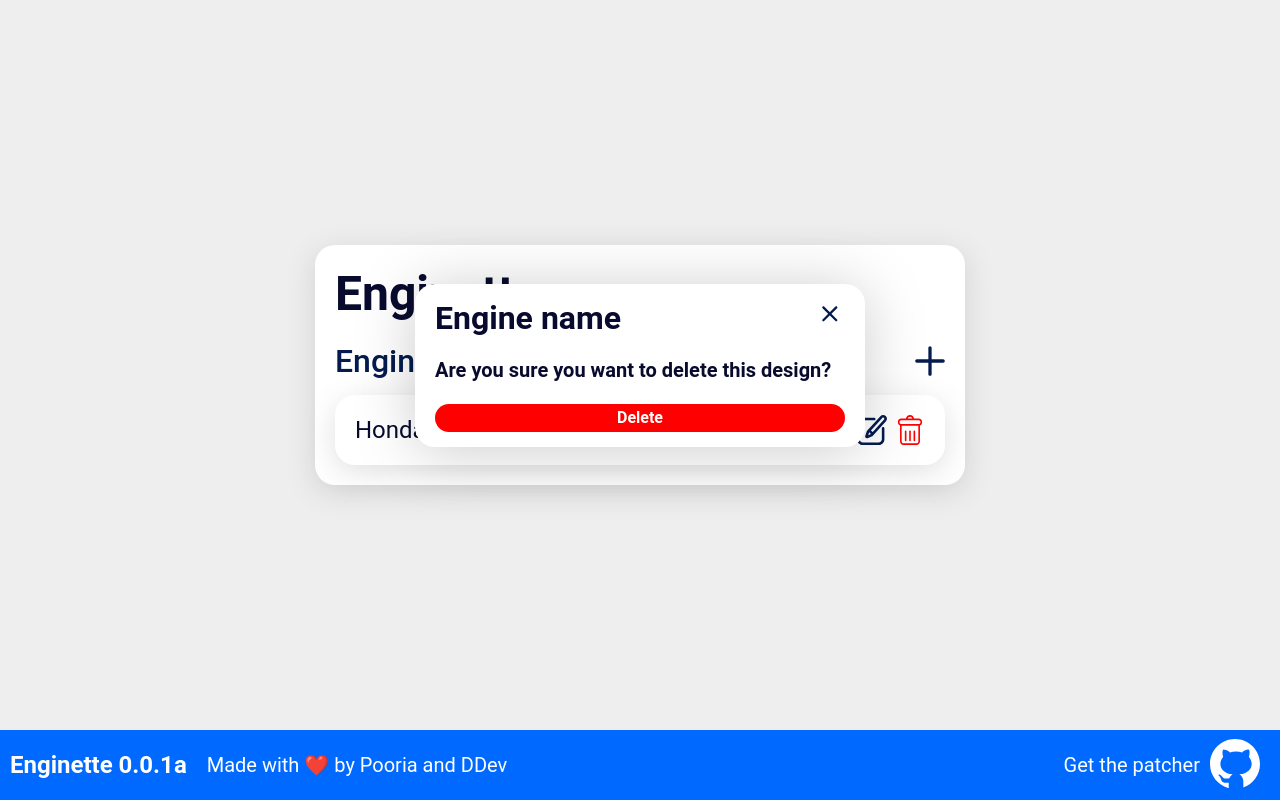
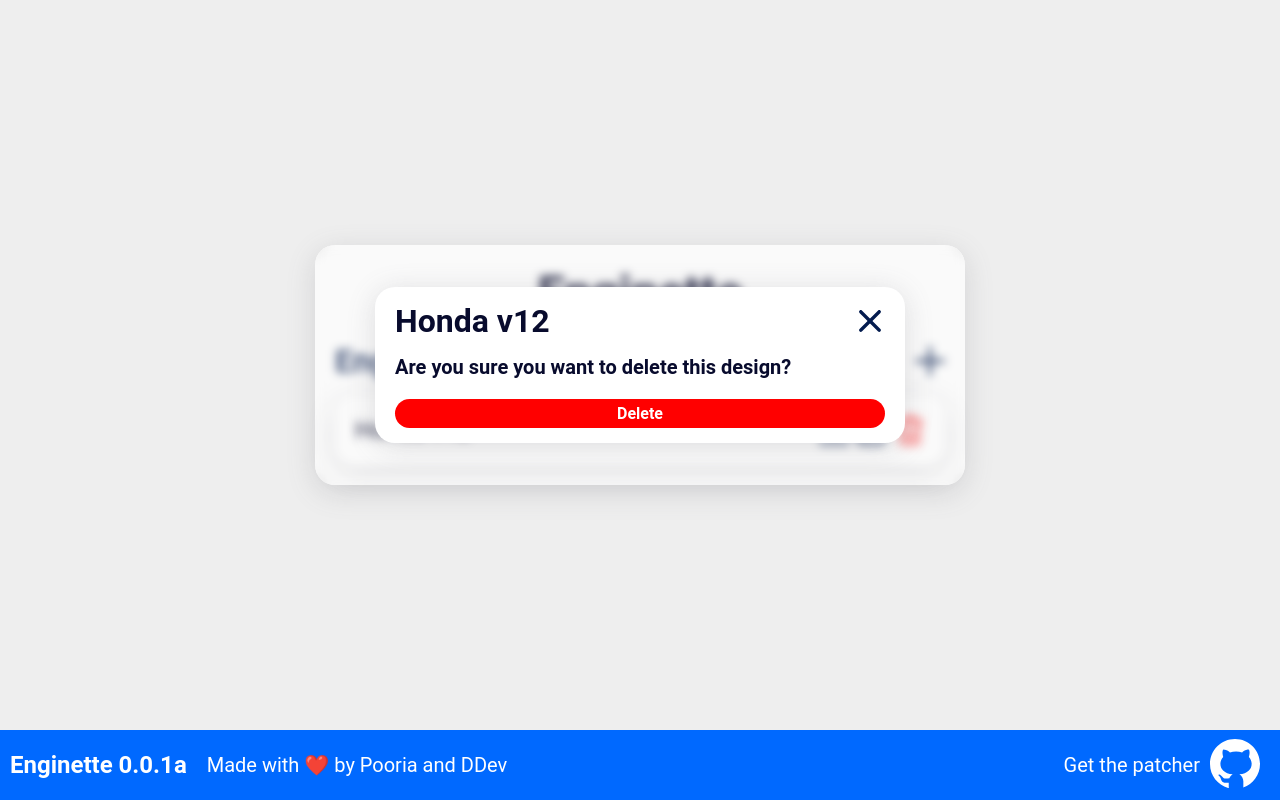
Before and after one commit to Enginette/enginette, a React (Create React App) app: page / in a window 1280 px wide. Both pictures are taken after a click on the picture 910 px from the left and 430 px from the top of the page. Built offline with nearby package versions, Linux system fonts and the light colour scheme; the HTML template or start-up script is replaced by a standard one.

Commit message:
fixed delete popup

```diff
--- /dev/null
+++ b/src/components/Engines/DeleteEngine.jsx
@@ -0,0 +1,81 @@
+import styled from "styled-components";
+import plus from "../../images/plus.svg";
+
+const DeleteEngineDiv = styled.div`
+	width: 100%;
+	height: 100%;
+	border-radius: 20px;
+	display: flex;
+	justify-content: center;
+	align-items: center;
+	backdrop-filter: blur(5px);
+	position: absolute;
+	top: 0;
+	left: 0;
+	background-color: rgba(230, 230, 230, 0.2);
+	padding: 60px;
+`;
+
+const DeleteConfirmation = styled.div`
+	box-shadow: 0px 4px 29px rgba(100, 100, 111, 0.2);
+	background-color: white;
+	border-radius: 20px;
+	padding: 15px 20px;
+	width: 100%;
+	> p {
+		font-size: 20px;
+		font-weight: bold;
+		color: #080b2d;
+		width: 100%;
+		margin-bottom: 20px;
+	}
+	> button {
+		cursor: pointer;
+		outline: none;
+		border: none;
+		width: 100%;
+		padding: 5px 0;
+		background-color: red;
+		color: white;
+		font-size: 16px;
+		font-weight: bold;
+		text-align: center;
+		border-radius: 2em;
+	}
+`;
+
+const Top = styled.div`
+	display: flex;
+	justify-content: space-between;
+	align-items: center;
+	width: 100%;
+	margin-bottom: 15px;
+	> h3 {
+		font-size: 32px;
+		font-weight: bold;
+		color: #080b2d;
+	}
+	> img {
+		cursor: pointer;
+		width: 30px;
+		height: 30px;
+		transform: rotate(45deg);
+	}
+`;
+
+const DeleteEngine = ({ cancel, name = "Honda v12" }) => {
+	return (
+		<DeleteEngineDiv>
+			<DeleteConfirmation>
+				<Top>
+					<h3>{name}</h3>
+					<img src={plus} alt="cancelButton" onClick={cancel} />
+				</Top>
+				<p>Are you sure you want to delete this design?</p>
+				<button>Delete</button>
+			</DeleteConfirmation>
+		</DeleteEngineDiv>
+	);
+};
+
+export default DeleteEngine;
--- a/src/pages/Home.jsx
+++ b/src/pages/Home.jsx
@@ -4,6 +4,7 @@
 import Engine from "../components/Engines/Engine";
 import NewEngine from "../components/Engines/NewEngine";
 import { useState } from "react";
+import DeleteEngine from "../components/Engines/DeleteEngine";
 
 const HomeDiv = styled.div`
 	display: flex;
@@ -22,6 +23,7 @@
 	align-items: center;
 	width: 650px;
 	box-shadow: 0px 7px 29px rgba(100, 100, 111, 0.2);
+	position: relative;
 	> h1 {
 		font-size: 48px;
 		color: #080b2d;
@@ -55,90 +57,6 @@
 	width: 100%;
 `;
 
-const Blur = styled.div`
-	filter: blur(10px);
-	width: 100%;
-	transition: filter 250ms;
-	> h1 {
-		font-size: 48px;
-		color: #080b2d;
-		margin-bottom: 20px;
-	}
-`;
-
-const DeleteConfirmator = styled.div`
-	display: flex;
-	padding: 15px 20px;
-	flex-direction: column;
-	position: absolute;
-	justify-content: space-between;
-	align-self: center;
-
-	width: 450px;
-	height: 163px;
-
-	filter: drop-shadow(0px 4px 29px rgba(0, 0, 0, 0.2));
-
-	border-radius: 20px;
-	background-color: white;
-
-	animation-name: fadein;
-	animation-duration: 250ms;
-	animation-iteration-count: 1;
-
-	@keyframes fadein {
-		from { opacity: 0%; }
-		to { opacity: 100%; }
-	}
-
-	> h2 {
-		padding: 10px 0;
-		font-family: 'Roboto';
-		font-style: normal;
-		font-weight: 700;
-		font-size: 20px;
-		color: #080B2D;
-	}
-`;
-
-const DeleteConfirmatorTop = styled.div`
-	display: flex;
-	width: 100%;
-	justify-content: space-between;
-	align-self: start;
-
-	> h1 {
-		font-weight: 700;
-		font-size: 32px;
-		color: #080B2D;
-	}
-
-	> img {
-		width: 30px;
-		height 30px;
-		cursor: pointer;
-	}
-`;
-
-const DeleteBtn = styled.div`
-	display: flex;
-	justify-content: center;
-	align-items: center;
-	align-self: end;
-
-	width: 100%;
-	height: 28px;
-	border-radius: 20px;
-	background-color: red;
-	> h1 {
-		font-style: normal;
-		font-weight: 700;
-		font-size: 16px;
-		line-height: 19px;
-		color: white;
-	}
-`;
-
 const Home = () => {
 	const [isNewActive, setIsNewActive] = useState(false);
 	const toggleIsNewActive = () => {
@@ -149,29 +67,13 @@
 	const toggleIsDeleteActive = () => {
 		setIsDeleteActive(!isDeleteActive);
 	};
-	const enableIsDeleteActive = () => {
-		setIsDeleteActive(true);
-	};
 
 	return (
 		<HomeDiv>
 			<EngineSelector>
-
-				{ isDeleteActive &&
-				<DeleteConfirmator>
-					<DeleteConfirmatorTop>
-						<h1>Engine name</h1>
-						<img src={x} alt="X" onClick={toggleIsDeleteActive} />
-					</DeleteConfirmatorTop>
-					<h2>Are you sure you want to delete this design?</h2>
-					<DeleteBtn>
-						<h1>Delete</h1>
-					</DeleteBtn>
-				</DeleteConfirmator>
-				}
-
-
-				<Blur style={{filter: isDeleteActive ? 'none' : 'none', pointerEvents: isDeleteActive ? 'none' : 'auto'}}>
+				{isDeleteActive && (
+					<DeleteEngine cancel={toggleIsDeleteActive} />
+				)}
 				<h1>Enginette</h1>
 				<Selector>
 					<Top>
@@ -179,11 +81,12 @@
 						<img src={plus} onClick={toggleIsNewActive} alt="New" />
 					</Top>
 					<Engines>
-							<Engine deleteClick={enableIsDeleteActive}>Honda v12</Engine>
+						<Engine deleteClick={toggleIsDeleteActive}>
+							Honda v12
+						</Engine>
 						{isNewActive && <NewEngine close={toggleIsNewActive} />}
 					</Engines>
 				</Selector>
-				</Blur>
 			</EngineSelector>
 		</HomeDiv>
 	);
--- a/src/pages/NotFound.jsx
+++ b/src/pages/NotFound.jsx
@@ -9,30 +9,27 @@
 	justify-content: center;
 
 	> h1 {
-        color: #080B2D;
+		color: #080b2d;
 		font-size: 200px;
 		font-weight: 100;
 		margin-right: 20px;
 		bottom: 200px;
-        drop-shadow(0px 4px 4px rgba(0, 0, 0, 0.25));
 	}
 
 	> h2 {
-        color: #080B2D;
+		color: #080b2d;
 		font-size: 48px;
 		font-weight: 400;
 		margin-right: 20px;
 		bottom: 200px;
-        drop-shadow(0px 4px 4px rgba(0, 0, 0, 0.25));
 	}
 
 	> a {
-        color: #080B2D;
+		color: #080b2d;
 		font-size: 24px;
 		font-weight: 400;
 		margin-right: 20px;
 		bottom: 200px;
-        drop-shadow(0px 4px 4px rgba(0, 0, 0, 0.25));
 	}
 `;
 
@@ -43,7 +40,7 @@
 			<h2>Page not found</h2>
 			<a href="/">Go back to home</a>
 		</ErrDiv>
-    )
+	);
 };
 
 export default NotFound;
```
Lines whose indentation alone changed are shown as unchanged.
